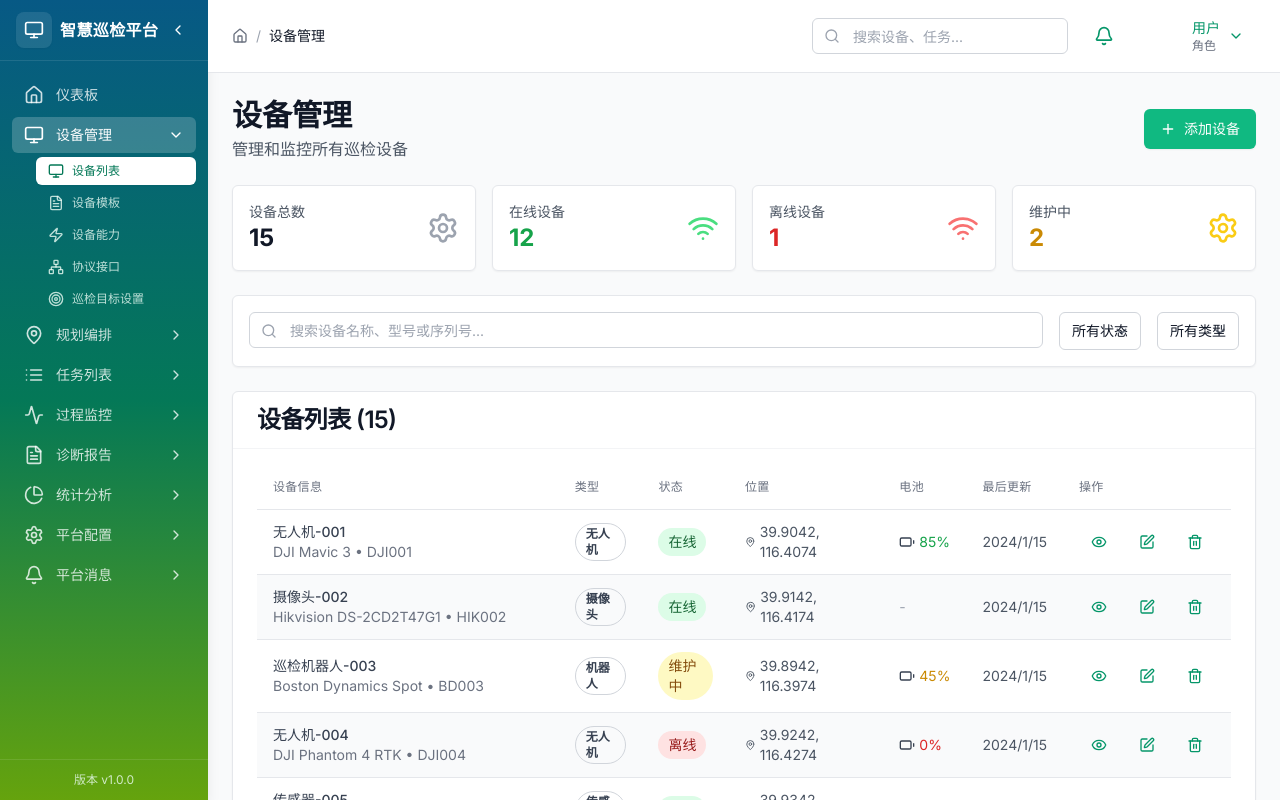
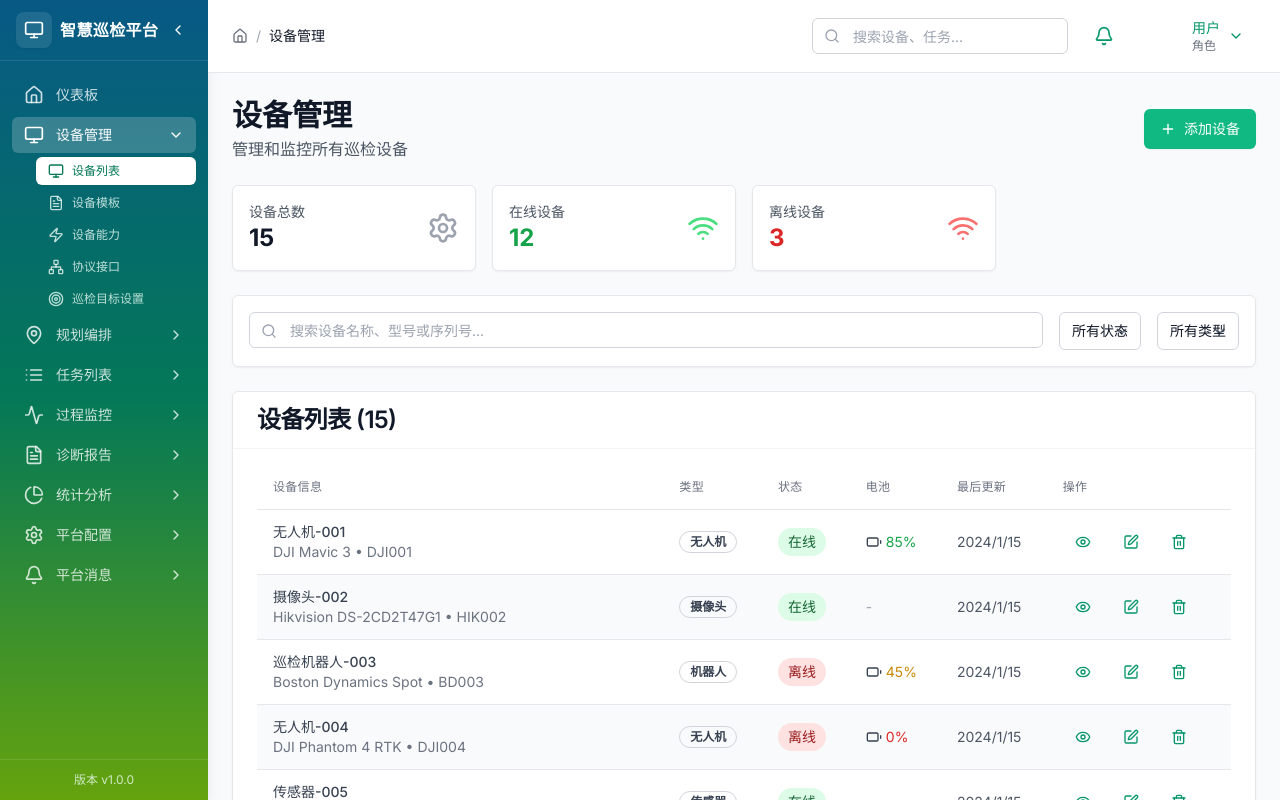
Before and after one commit to wangpeng1017/0718xunjianpingtai, a React (Vite) app in the folder inspection-platform-frontend/: page /devices in a window 1280 px wide. Built offline with nearby package versions, Linux system fonts and the light colour scheme.

Commit message:
feat: remove location field and refine device status management

```diff
--- a/inspection-platform-frontend/src/features/devices/DeviceList.tsx
+++ b/inspection-platform-frontend/src/features/devices/DeviceList.tsx
@@ -5,7 +5,6 @@ import {
   Edit,
   Trash2,
   Eye,
-  MapPin,
   Battery,
   Wifi,
   Settings
@@ -36,11 +35,6 @@ function DeviceForm({ device, onSubmit, onCancel }: DeviceFormProps) {
     type: device?.type || '',
     model: device?.model || '',
     serialNumber: device?.serialNumber || '',
-    status: device?.status || 'offline',
-    location: {
-      lat: device?.location?.lat || 0,
-      lng: device?.location?.lng || 0,
-    },
     capabilities: device?.capabilities?.join(', ') || '',
   });
 
@@ -85,6 +79,7 @@ function DeviceForm({ device, onSubmit, onCancel }: DeviceFormProps) {
 
     const deviceData: Partial<Device> = {
       ...formData,
+      type: formData.type as Device['type'],
       capabilities: formData.capabilities.split(',').map(c => c.trim()).filter(Boolean),
       lastUpdate: new Date().toISOString(),
     };
@@ -134,38 +129,7 @@ function DeviceForm({ device, onSubmit, onCancel }: DeviceFormProps) {
           />
         </FormField>
 
-        <FormField label="设备状态" error={errors.status}>
-          <Select
-            value={formData.status}
-            onChange={(value) => setFormData({ ...formData, status: value as Device['status'] })}
-            options={statusOptions}
-          />
-        </FormField>
 
-        <FormField label="位置坐标">
-          <div className="grid grid-cols-2 gap-2">
-            <Input
-              type="number"
-              step="any"
-              value={formData.location.lat}
-              onChange={(e) => setFormData({
-                ...formData,
-                location: { ...formData.location, lat: parseFloat(e.target.value) || 0 }
-              })}
-              placeholder="纬度"
-            />
-            <Input
-              type="number"
-              step="any"
-              value={formData.location.lng}
-              onChange={(e) => setFormData({
-                ...formData,
-                location: { ...formData.location, lng: parseFloat(e.target.value) || 0 }
-              })}
-              placeholder="经度"
-            />
-          </div>
-        </FormField>
       </div>
 
       <FormField label="设备能力" className="col-span-2">
@@ -213,8 +177,8 @@ function DeviceList() {
   const filteredDevices = React.useMemo(() => {
     return devices.filter(device => {
       const matchesSearch = device.name.toLowerCase().includes(searchTerm.toLowerCase()) ||
-                           device.model?.toLowerCase().includes(searchTerm.toLowerCase()) ||
-                           device.serialNumber?.toLowerCase().includes(searchTerm.toLowerCase());
+        device.model?.toLowerCase().includes(searchTerm.toLowerCase()) ||
+        device.serialNumber?.toLowerCase().includes(searchTerm.toLowerCase());
 
       const matchesStatus = statusFilter === 'all' || device.status === statusFilter;
       const matchesType = typeFilter === 'all' || device.type === typeFilter;
@@ -235,7 +199,6 @@ function DeviceList() {
   const statusMap = {
     online: '在线',
     offline: '离线',
-    maintenance: '维护中',
   };
 
   // 事件处理函数
@@ -328,19 +291,6 @@ function DeviceList() {
             </div>
           </CardContent>
         </Card>
-        <Card>
-          <CardContent className="p-4">
-            <div className="flex items-center justify-between">
-              <div>
-                <p className="text-sm text-gray-600">维护中</p>
-                <p className="text-2xl font-bold text-yellow-600">
-                  {devices.filter(d => d.status === 'maintenance').length}
-                </p>
-              </div>
-              <Settings className="h-8 w-8 text-yellow-400" />
-            </div>
-          </CardContent>
-        </Card>
       </div>
 
       {/* 搜索和过滤 */}
@@ -364,7 +314,6 @@ function DeviceList() {
               <option value="all">所有状态</option>
               <option value="online">在线</option>
               <option value="offline">离线</option>
-              <option value="maintenance">维护中</option>
             </select>
             <select
               value={typeFilter}
@@ -393,7 +342,6 @@ function DeviceList() {
                 <TableHead>设备信息</TableHead>
                 <TableHead>类型</TableHead>
                 <TableHead>状态</TableHead>
-                <TableHead>位置</TableHead>
                 <TableHead>电池</TableHead>
                 <TableHead>最后更新</TableHead>
                 <TableHead>操作</TableHead>
@@ -419,20 +367,13 @@ function DeviceList() {
                     <StatusBadge status={device.status} />
                   </TableCell>
                   <TableCell>
-                    <div className="flex items-center text-sm text-gray-600">
-                      <MapPin className="h-3 w-3 mr-1" />
-                      {device.location.lat.toFixed(4)}, {device.location.lng.toFixed(4)}
-                    </div>
-                  </TableCell>
-                  <TableCell>
                     {device.batteryLevel !== undefined ? (
                       <div className="flex items-center">
                         <Battery className="h-4 w-4 mr-1" />
-                        <span className={`text-sm ${
-                          device.batteryLevel > 50 ? 'text-green-600' :
+                        <span className={`text-sm ${device.batteryLevel > 50 ? 'text-green-600' :
                           device.batteryLevel > 20 ? 'text-yellow-600' :
-                          'text-red-600'
-                        }`}>
+                            'text-red-600'
+                          }`}>
                           {device.batteryLevel}%
                         </span>
                       </div>
--- a/inspection-platform-frontend/src/mocks/data.ts
+++ b/inspection-platform-frontend/src/mocks/data.ts
@@ -18,7 +18,6 @@ export const mockDevices: Device[] = [
     name: '无人机-001',
     type: 'drone',
     status: 'online',
-    location: { lat: 39.9042, lng: 116.4074 },
     capabilities: ['video_capture', 'thermal_imaging', 'gps_tracking'],
     lastUpdate: '2024-01-15T10:30:00Z',
     model: 'DJI Mavic 3',
@@ -30,7 +29,6 @@ export const mockDevices: Device[] = [
     name: '摄像头-002',
     type: 'camera',
     status: 'online',
-    location: { lat: 39.9142, lng: 116.4174 },
     capabilities: ['video_capture', 'motion_detection'],
     lastUpdate: '2024-01-15T10:25:00Z',
     model: 'Hikvision DS-2CD2T47G1',
@@ -40,8 +38,7 @@ export const mockDevices: Device[] = [
     id: 'device-3',
     name: '巡检机器人-003',
     type: 'robot',
-    status: 'maintenance',
-    location: { lat: 39.8942, lng: 116.3974 },
+    status: 'offline',
     capabilities: ['autonomous_navigation', 'obstacle_detection', 'data_collection'],
     lastUpdate: '2024-01-15T09:45:00Z',
     model: 'Boston Dynamics Spot',
@@ -53,7 +50,6 @@ export const mockDevices: Device[] = [
     name: '无人机-004',
     type: 'drone',
     status: 'offline',
-    location: { lat: 39.9242, lng: 116.4274 },
     capabilities: ['video_capture', 'lidar_scanning', 'gps_tracking'],
     lastUpdate: '2024-01-15T08:15:00Z',
     model: 'DJI Phantom 4 RTK',
@@ -65,7 +61,6 @@ export const mockDevices: Device[] = [
     name: '传感器-005',
     type: 'sensor',
     status: 'online',
-    location: { lat: 39.9342, lng: 116.4374 },
     capabilities: ['temperature_monitoring', 'humidity_monitoring', 'air_quality'],
     lastUpdate: '2024-01-15T10:35:00Z',
     model: 'Bosch BME680',
@@ -75,8 +70,7 @@ export const mockDevices: Device[] = [
     id: 'device-6',
     name: '摄像头-006',
     type: 'camera',
-    status: 'maintenance',
-    location: { lat: 39.8842, lng: 116.3874 },
+    status: 'offline',
     capabilities: ['video_capture', 'night_vision', 'motion_detection'],
     lastUpdate: '2024-01-15T07:20:00Z',
     model: 'Dahua IPC-HFW5831E',
@@ -87,7 +81,6 @@ export const mockDevices: Device[] = [
     name: '巡检机器人-007',
     type: 'robot',
     status: 'online',
-    location: { lat: 39.9442, lng: 116.4474 },
     capabilities: ['autonomous_navigation', 'thermal_imaging', 'gas_detection'],
     lastUpdate: '2024-01-15T10:40:00Z',
     model: 'ANYbotics ANYmal',
@@ -99,7 +92,6 @@ export const mockDevices: Device[] = [
     name: '无人机-008',
     type: 'drone',
     status: 'online',
-    location: { lat: 39.8742, lng: 116.3774 },
     capabilities: ['video_capture', 'multispectral_imaging', 'gps_tracking'],
     lastUpdate: '2024-01-15T10:28:00Z',
     model: 'DJI Matrice 300 RTK',
@@ -111,7 +103,6 @@ export const mockDevices: Device[] = [
     name: '测温云台',
     type: 'camera',
     status: 'online',
-    location: { lat: 39.9042, lng: 116.4074 },
     capabilities: ['video_capture', 'thermal_imaging', 'ptz_control'],
     lastUpdate: '2024-01-15T10:50:00Z',
     model: '测温云台 V1',
@@ -122,7 +113,6 @@ export const mockDevices: Device[] = [
     name: '可见光云台',
     type: 'camera',
     status: 'online',
-    location: { lat: 39.9062, lng: 116.4094 },
     capabilities: ['video_capture', 'ptz_control'],
     lastUpdate: '2024-01-15T10:52:00Z',
     model: '可见光云台 V1',
@@ -133,7 +123,6 @@ export const mockDevices: Device[] = [
     name: '漏油检测云台',
     type: 'camera',
     status: 'online',
-    location: { lat: 39.9082, lng: 116.4114 },
     capabilities: ['video_capture', 'infrared_imaging', 'oil_leak_detection', 'ptz_control'],
     lastUpdate: '2024-01-15T10:54:00Z',
     model: '漏油检测云台 V1',
@@ -144,7 +133,6 @@ export const mockDevices: Device[] = [
     name: '在线式声像仪',
     type: 'sensor',
     status: 'online',
-    location: { lat: 39.9102, lng: 116.4134 },
     capabilities: ['acoustic_imaging', 'temperature_monitoring'],
     lastUpdate: '2024-01-15T10:56:00Z',
     model: '在线声像仪 V1',
@@ -155,7 +143,6 @@ export const mockDevices: Device[] = [
     name: '双镜头云台+声像仪一体云台',
     type: 'camera',
     status: 'online',
-    location: { lat: 39.9122, lng: 116.4154 },
     capabilities: ['video_capture', 'thermal_imaging', 'acoustic_imaging', 'ptz_control'],
     lastUpdate: '2024-01-15T10:58:00Z',
     model: '双镜头声像一体云台 V1',
@@ -166,7 +153,6 @@ export const mockDevices: Device[] = [
     name: 'TDLAS检测云台',
     type: 'sensor',
     status: 'online',
-    location: { lat: 39.9142, lng: 116.4174 },
     capabilities: ['gas_detection', 'tdlas_detection', 'ptz_control'],
     lastUpdate: '2024-01-15T11:00:00Z',
     model: 'TDLAS 云台 V1',
@@ -177,7 +163,6 @@ export const mockDevices: Device[] = [
     name: '边缘分析主机',
     type: 'sensor',
     status: 'online',
-    location: { lat: 39.9162, lng: 116.4194 },
     capabilities: ['edge_computing', 'ai_inference', 'data_aggregation'],
     lastUpdate: '2024-01-15T11:02:00Z',
     model: '边缘分析主机 V1',
@@ -568,8 +553,7 @@ export const mockStatistics: Statistics = {
   devices: {
     total: 24,
     online: 18,
-    offline: 3,
-    maintenance: 3,
+    offline: 6,
   },
   efficiency: {
     averageTaskDuration: 45.5, // 分钟
@@ -624,7 +608,7 @@ export const generateDeviceStatusHistory = (deviceId: string, hours: number = 24
 // 扩展Mock数据以满足30个设备的要求
 export const generateMockDevices = (count: number = 30): Device[] => {
   const deviceTypes: Device['type'][] = ['camera', 'drone', 'robot', 'sensor'];
-  const statuses: Device['status'][] = ['online', 'offline', 'maintenance'];
+  const statuses: Device['status'][] = ['online', 'offline'];
   const devices: Device[] = [];
 
   for (let i = 0; i < count; i++) {
@@ -636,17 +620,13 @@ export const generateMockDevices = (count: number = 30): Device[] => {
       name: `${type === 'camera' ? '摄像头' : type === 'drone' ? '无人机' : type === 'robot' ? '机器人' : '传感器'}-${String(i + 1).padStart(3, '0')}`,
       type,
       status,
-      location: {
-        lat: 39.9042 + (Math.random() - 0.5) * 0.1,
-        lng: 116.4074 + (Math.random() - 0.5) * 0.1,
-      },
       capabilities: type === 'camera'
         ? ['video_capture', 'motion_detection']
         : type === 'drone'
-        ? ['video_capture', 'thermal_imaging', 'gps_tracking']
-        : type === 'robot'
-        ? ['autonomous_navigation', 'obstacle_detection', 'data_collection']
-        : ['temperature_monitoring', 'humidity_monitoring', 'air_quality'],
+          ? ['video_capture', 'thermal_imaging', 'gps_tracking']
+          : type === 'robot'
+            ? ['autonomous_navigation', 'obstacle_detection', 'data_collection']
+            : ['temperature_monitoring', 'humidity_monitoring', 'air_quality'],
       lastUpdate: new Date(Date.now() - Math.random() * 86400000).toISOString(),
       model: `Model-${type.toUpperCase()}-${i + 1}`,
       serialNumber: `SN${String(i + 1).padStart(6, '0')}`,
--- a/inspection-platform-frontend/src/types/index.ts
+++ b/inspection-platform-frontend/src/types/index.ts
@@ -3,11 +3,7 @@ export interface Device {
   id: string;
   name: string;
   type: 'camera' | 'drone' | 'robot' | 'sensor';
-  status: 'online' | 'offline' | 'maintenance';
-  location: {
-    lat: number;
-    lng: number;
-  };
+  status: 'online' | 'offline';
   capabilities: string[];
   lastUpdate: string;
   model?: string;
@@ -105,11 +101,6 @@ export interface TaskStatus {
 export interface MonitoringData {
   deviceId: string;
   timestamp: string;
-  location: {
-    lat: number;
-    lng: number;
-    altitude?: number;
-  };
   telemetry: {
     batteryLevel?: number;
     signalStrength?: number;
@@ -150,10 +141,6 @@ export interface ReportFinding {
   type: 'normal' | 'warning' | 'critical';
   title: string;
   description: string;
-  location?: {
-    lat: number;
-    lng: number;
-  };
   evidence: string[];
   severity: 1 | 2 | 3 | 4 | 5;
 }
@@ -174,7 +161,6 @@ export interface Statistics {
     total: number;
     online: number;
     offline: number;
-    maintenance: number;
   };
   efficiency: {
     averageTaskDuration: number;
```
Also changed, not shown: inspection-platform-frontend/src/features/dashboard/RealTimeMapModal.tsx (+8 -14 lines), inspection-platform-frontend/src/features/dashboard/RealTimeMapPage.tsx (+9 -15 lines).
